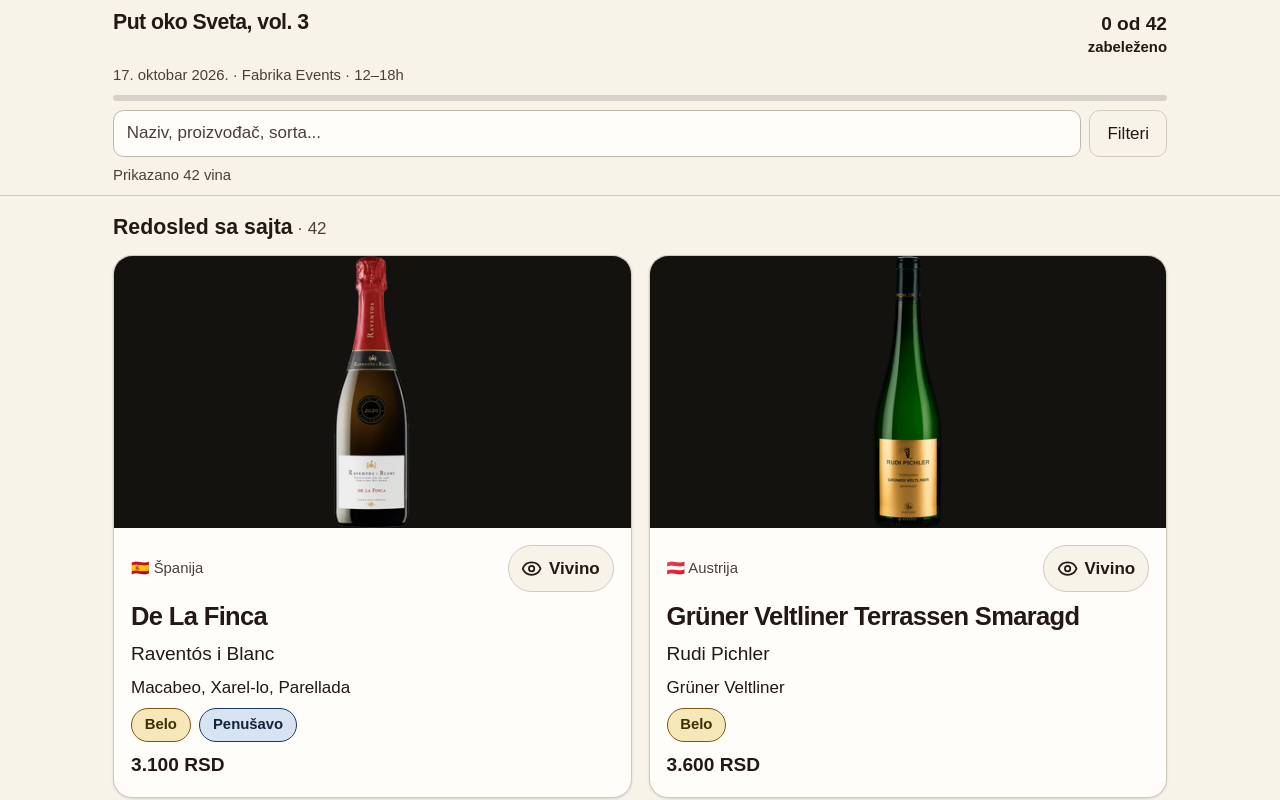
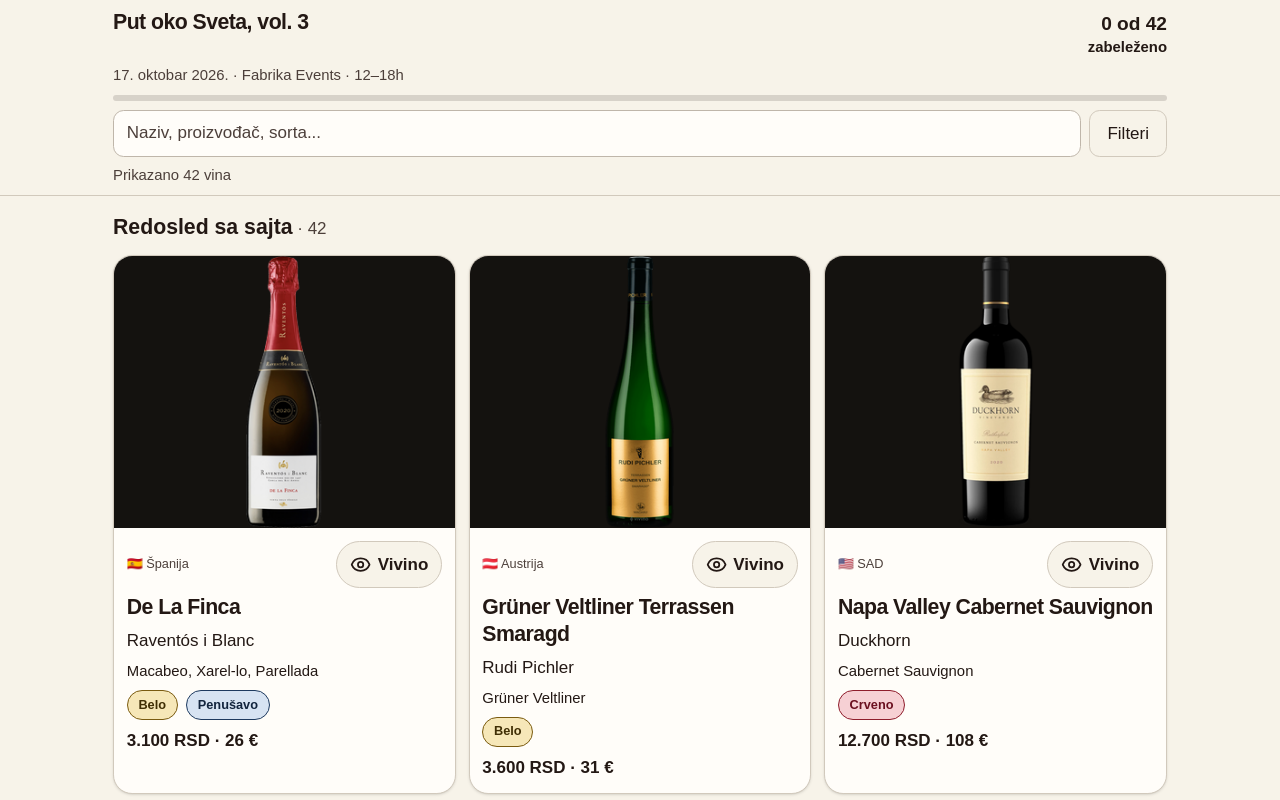
Before and after one commit to VladimirBlagojevic/vinoljubac, a React (Vite) app: page / in a window 1280 px wide. Shown: the top 800 px of the page. Built offline with nearby package versions, Linux system fonts and the light colour scheme.

Commit message:
Show three cards on a wide screen, tighten the type, drop Papir, and add euro prices
Co-authored-by: trta_90 <trta_90@outlook.com>

```diff
--- a/index.html
+++ b/index.html
@@ -6,8 +6,10 @@
       (function () {
         try {
           var theme = localStorage.getItem("vinoljubac-theme");
-          if (theme === "svetlo" || theme === "papir" || theme === "tamno") {
-            document.documentElement.setAttribute("data-theme", theme);
+          if (theme === "tamno") {
+            document.documentElement.setAttribute("data-theme", "tamno");
+          } else if (theme === "svetlo" || theme === "papir") {
+            document.documentElement.setAttribute("data-theme", "svetlo");
           }
         } catch (e) {}
       })();
--- a/src/components/TypeMarks.tsx
+++ b/src/components/TypeMarks.tsx
@@ -9,7 +9,7 @@ export function TypeMarks({ wine }: { wine: Wine }) {
       {wineTags(wine).map((tag) => (
         <li key={tag}>
           <Badge
-            className={`h-8 border px-3 text-sm font-semibold ${TYPE_CLASS[tag]}`}
+            className={`h-7 border px-2.5 text-xs font-semibold ${TYPE_CLASS[tag]}`}
           >
             {TYPE_LABEL[tag]}
           </Badge>
--- a/src/components/WineCard.tsx
+++ b/src/components/WineCard.tsx
@@ -41,11 +41,11 @@ export function WineCard({
           )}
         </div>
       </Link>
-      <div className="flex flex-1 flex-col gap-2 p-4">
+      <div className="flex flex-1 flex-col gap-1.5 p-3">
         <div className="flex items-center justify-between gap-3">
           <Link
             to={`/vino/${wine.id}`}
-            className="min-w-0 text-sm font-medium text-muted-foreground focus-visible:ring-3 focus-visible:ring-ring"
+            className="min-w-0 text-xs font-medium text-muted-foreground focus-visible:ring-3 focus-visible:ring-ring"
           >
             {wine.flag} {wine.country}
           </Link>
@@ -64,11 +64,11 @@ export function WineCard({
           to={`/vino/${wine.id}`}
           className="flex flex-1 flex-col gap-2 focus-visible:ring-3 focus-visible:ring-ring"
         >
-          <h2 className="text-2xl leading-tight font-semibold tracking-tight">{wine.name}</h2>
-          <p className="text-lg leading-snug">{wine.producer}</p>
-          {wine.grape ? <p className="text-base leading-snug">{wine.grape}</p> : null}
+          <h2 className="text-xl leading-tight font-semibold tracking-tight">{wine.name}</h2>
+          <p className="text-base leading-snug">{wine.producer}</p>
+          {wine.grape ? <p className="text-sm leading-snug">{wine.grape}</p> : null}
           <TypeMarks wine={wine} />
-          <p className="text-lg font-semibold">{formatPrice(wine.priceRsd)}</p>
+          <p className="text-base font-semibold">{formatPrice(wine.priceRsd)}</p>
           {tasted ? (
             <p className="mt-auto flex flex-wrap gap-2 pt-1 text-sm font-semibold">
               {hasImpression ? (
--- a/src/index.css
+++ b/src/index.css
@@ -117,27 +117,6 @@
     --sidebar-ring: oklch(0.556 0 0);
 }
 
-[data-theme="papir"] {
-    --background: oklch(0.94 0.03 88);
-    --foreground: oklch(0.18 0.03 40);
-    --card: oklch(0.975 0.018 92);
-    --card-foreground: oklch(0.18 0.03 40);
-    --popover: oklch(0.975 0.018 92);
-    --popover-foreground: oklch(0.18 0.03 40);
-    --primary: oklch(0.4 0.14 22);
-    --primary-foreground: oklch(0.98 0.01 90);
-    --secondary: oklch(0.9 0.028 86);
-    --secondary-foreground: oklch(0.2 0.03 40);
-    --muted: oklch(0.89 0.025 86);
-    --muted-foreground: oklch(0.32 0.03 42);
-    --accent: oklch(0.9 0.03 80);
-    --accent-foreground: oklch(0.2 0.03 40);
-    --destructive: oklch(0.48 0.17 25);
-    --border: oklch(0.76 0.035 75);
-    --input: oklch(0.7 0.03 70);
-    --ring: oklch(0.42 0.12 22);
-}
-
 [data-theme="tamno"] {
     --background: oklch(0.2 0.02 40);
     --foreground: oklch(0.97 0.01 90);
--- a/src/lib/format.ts
+++ b/src/lib/format.ts
@@ -1,6 +1,15 @@
+/** NBS srednji kurs, kursna lista formirana 9. 10. 2026. */
+export const EUR_RSD_MIDDLE_RATE = 117.3657;
+
+function groupDigits(value: number): string {
+  return value.toString().replace(/\B(?=(\d{3})+(?!\d))/g, ".");
+}
+
 export function formatPrice(value: number): string {
-  const grouped = value.toString().replace(/\B(?=(\d{3})+(?!\d))/g, ".");
-  return `${grouped} RSD`;
+  const dinar = `${groupDigits(value)} RSD`;
+  if (!Number.isFinite(value) || value <= 0) return dinar;
+  const euros = Math.round(value / EUR_RSD_MIDDLE_RATE);
+  return `${dinar} · ${groupDigits(euros)} €`;
 }
 
 export function fold(value: string): string {
--- a/src/lib/theme.ts
+++ b/src/lib/theme.ts
@@ -1,8 +1,7 @@
-export type ThemeName = "svetlo" | "papir" | "tamno";
+export type ThemeName = "svetlo" | "tamno";
 
 export const THEMES: { id: ThemeName; label: string }[] = [
   { id: "svetlo", label: "Svetlo" },
-  { id: "papir", label: "Papir" },
   { id: "tamno", label: "Tamno" },
 ];
 
@@ -15,7 +14,7 @@ function readStoredTheme(): ThemeName {
   if (typeof localStorage === "undefined") return "svetlo";
   try {
     const raw = localStorage.getItem(STORAGE_KEY);
-    if (raw === "papir" || raw === "tamno" || raw === "svetlo") return raw;
+    if (raw === "tamno" || raw === "svetlo") return raw;
   } catch {
     return "svetlo";
   }
--- a/src/pages/ListPage.tsx
+++ b/src/pages/ListPage.tsx
@@ -109,7 +109,7 @@ export function ListPage() {
                   · {group.wines.length}
                 </span>
               </h2>
-              <ul className="grid grid-cols-1 gap-4 md:grid-cols-2">
+              <ul className="grid grid-cols-1 gap-3 lg:grid-cols-3">
                 {group.wines.map((wine) => (
                   <li key={`${group.id}-${wine.id}`}>
                     <WineCard wine={wine} note={tasting.notes[wine.id]} />
--- a/src/pages/WinePage.tsx
+++ b/src/pages/WinePage.tsx
@@ -24,7 +24,7 @@ export function WinePage() {
   if (!wine) {
     return (
       <main className="mx-auto max-w-3xl px-4 py-8">
-        <h1 className="text-2xl font-semibold">Ovo vino nije na listi salona.</h1>
+        <h1 className="text-xl font-semibold">Ovo vino nije na listi salona.</h1>
         <Link to="/" className={cn(buttonVariants(), "mt-6")}>
           Nazad na listu
         </Link>
@@ -48,14 +48,14 @@ export function WinePage() {
         <BottleImage src={wine.image} alt={`${wine.name}, ${wine.producer}`} />
         <div className="flex flex-col gap-5">
           <div className="flex flex-col gap-2">
-            <p className="text-lg">
+            <p className="text-base">
               {wine.flag} {wine.country}
             </p>
-            <h1 className="text-3xl leading-tight font-semibold tracking-tight">{wine.name}</h1>
-            <p className="text-xl">{wine.producer}</p>
+            <h1 className="text-2xl leading-tight font-semibold tracking-tight">{wine.name}</h1>
+            <p className="text-lg">{wine.producer}</p>
             <TypeMarks wine={wine} />
           </div>
-          <dl className="grid grid-cols-[auto_1fr] gap-x-4 gap-y-2 text-lg">
+          <dl className="grid grid-cols-[auto_1fr] gap-x-4 gap-y-2 text-base">
             <dt className="text-muted-foreground">Cena</dt>
             <dd className="font-semibold">{formatPrice(wine.priceRsd)}</dd>
             <dt className="text-muted-foreground">Radnja</dt>
@@ -82,7 +82,7 @@ export function WinePage() {
             Otvori na Vivinu
           </a>
           {wine.vivinoUncertain ? (
-            <p className="rounded-xl border border-[#9a3412] bg-[#fde0c2] p-4 text-base leading-snug text-[#7c2d12]">
+            <p className="rounded-xl border border-[#9a3412] bg-[#fde0c2] p-4 text-sm leading-snug text-[#7c2d12]">
               Link je najbliža prava stranica vina na Vivinu. Proveri da li je to baš ovo
               vino pre nego što čitaš ocene.
             </p>
@@ -99,9 +99,9 @@ export function WinePage() {
           />
           <div className="flex flex-col gap-2">
             <div className="flex items-center justify-between gap-3">
-              <span className="text-lg font-semibold">Beleška</span>
+              <span className="text-base font-semibold">Beleška</span>
               <label className="flex items-center gap-2">
-                <span className="text-base font-semibold">Berba</span>
+                <span className="text-sm font-semibold">Berba</span>
                 <Input
                   value={note.year}
                   inputMode="numeric"
@@ -121,7 +121,7 @@ export function WinePage() {
               maxLength={500}
             />
           </div>
-          <p className="text-base leading-snug text-muted-foreground">
+          <p className="text-sm leading-snug text-muted-foreground">
             {tasted
               ? "Vino je zabeleženo na ovom telefonu."
               : "Čim označiš utisak ili upišeš belešku, vino ulazi u probana."}
@@ -157,7 +157,7 @@ function TriChoice({
 
   return (
     <fieldset className="flex flex-col gap-2">
-      <legend className="text-lg font-semibold">{label}</legend>
+      <legend className="text-base font-semibold">{label}</legend>
       <div className="grid grid-cols-3 gap-2">
         {options.map((option) => (
           <Button
```
